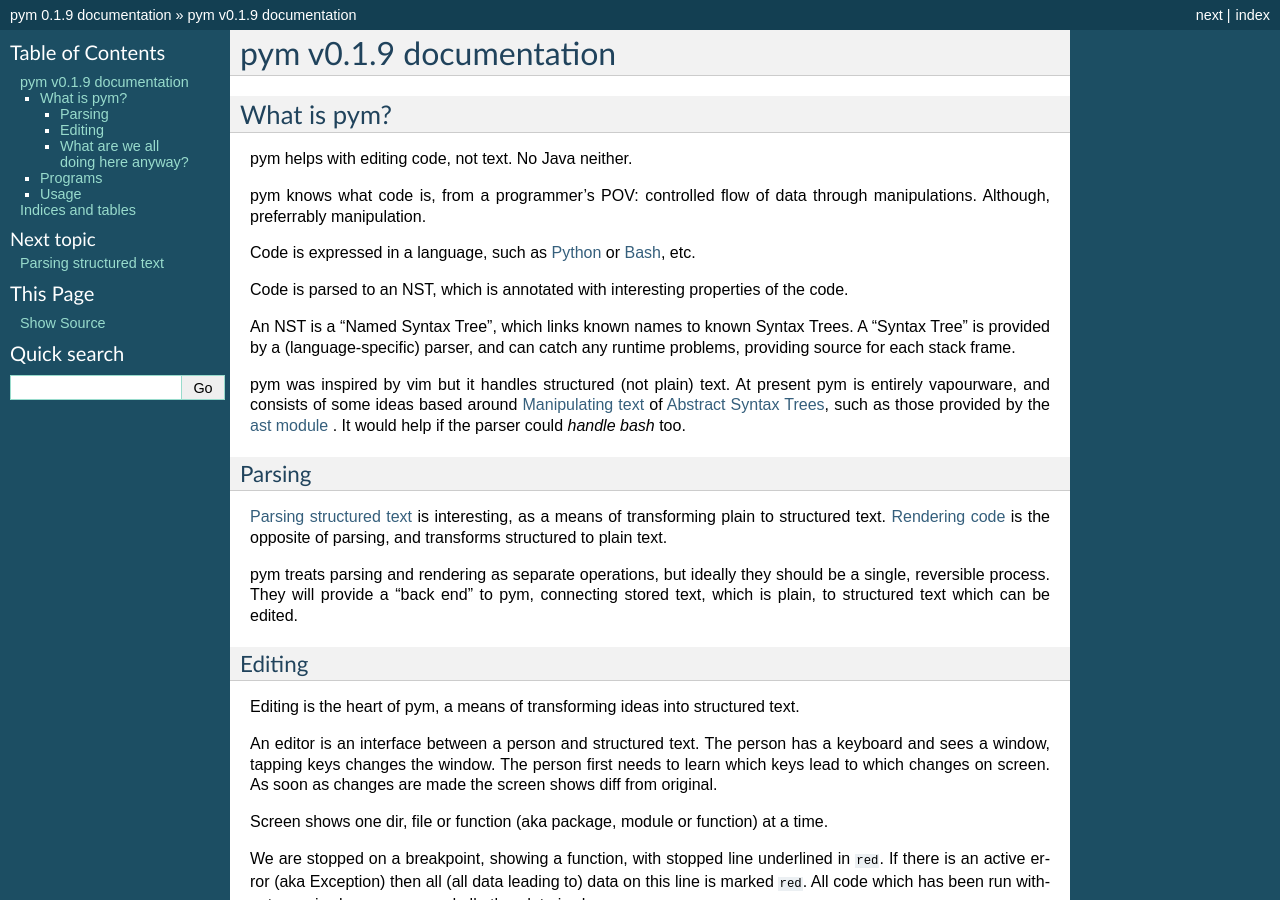
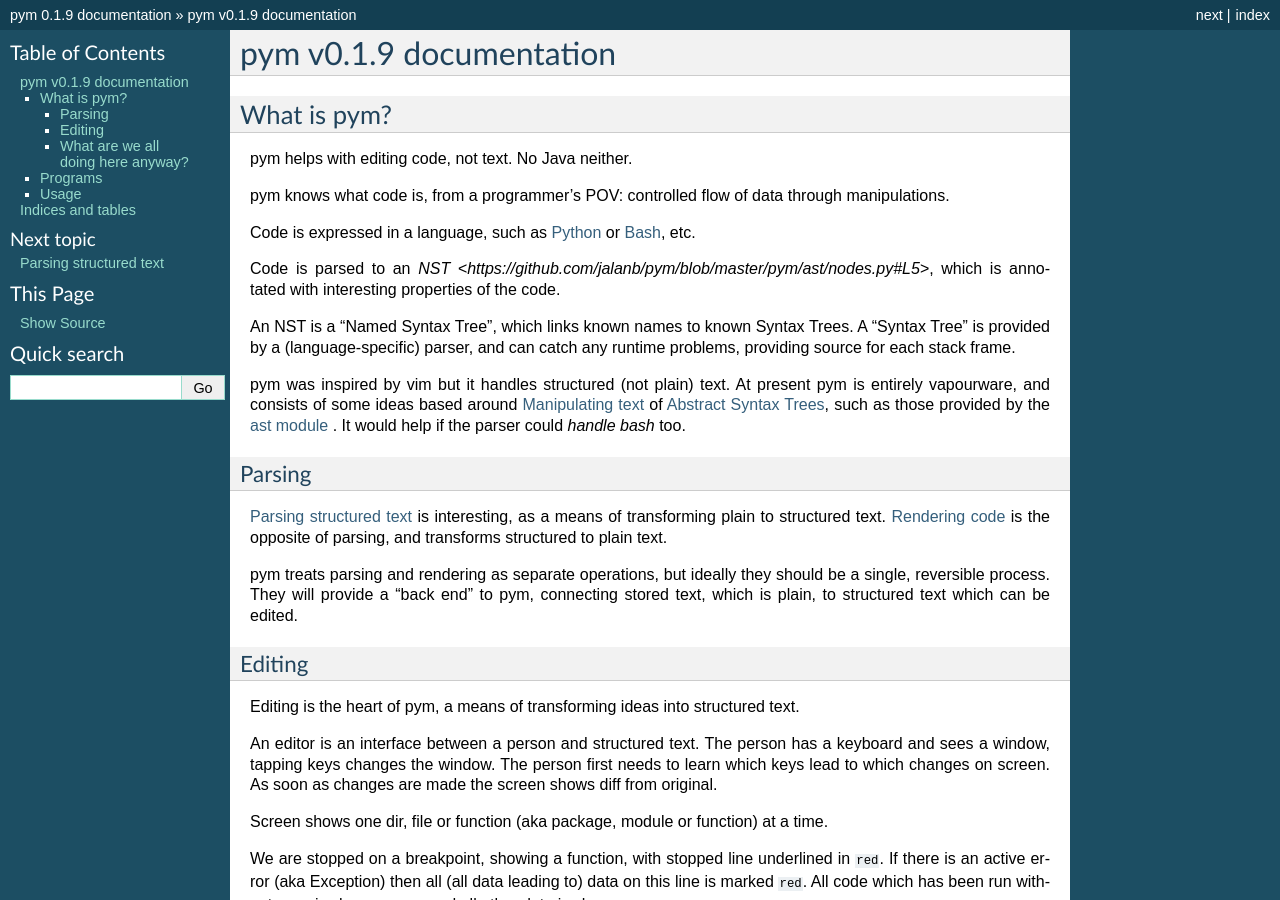
Before and after one commit to jalanb/pym, a Sphinx documentation site: the page built from docs/index.rst, in a window 1280 px wide and 900 px high. Built offline with Sphinx 7.4.7, drawn with Linux system fonts in a browser that asks for light colours; formulas are drawn with MathJax 3; cross-references to code outside the pages are shown as plain code.

Commit message:
Link an NST

```diff
--- a/docs/index.rst
+++ b/docs/index.rst
@@ -19,11 +19,11 @@
 
 pym helps with editing code, not text. No Java neither.
 
-pym knows what code is, from a programmer's POV: controlled flow of data through manipulations. Although, preferrably manipulation.
+pym knows what code is, from a programmer's POV: controlled flow of data through manipulations.
 
-Code is expressed in a language, such as `Python <https://github.com/jalanb/pym/tree/master/pym>`_ or `Bash <https://github.com/jalanb/dotjab/tree/master/src>`_, etc.
+Code is expressed in a language, such as `Python <https://github.com/jalanb/pym/blob/master/pym/ast/parse.py#L9>`_ or `Bash <https://github.com/jalanb/parsher/blob/master/parsher/__init__.py#L9>`_, etc.
 
-Code is parsed to an NST, which is annotated with interesting properties of the code.
+Code is parsed to an `NST <https://github.com/jalanb/pym/blob/master/pym/ast/nodes.py#L5>`, which is annotated with interesting properties of the code.
 
 An NST is a "Named Syntax Tree", which links known names to known Syntax Trees. A "Syntax Tree" is provided by a (language-specific) parser, and can catch any runtime problems, providing source for each stack frame.
 
```
